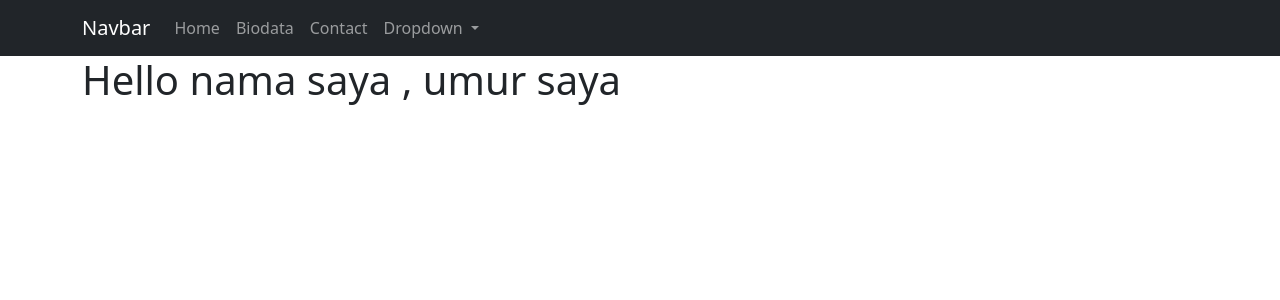
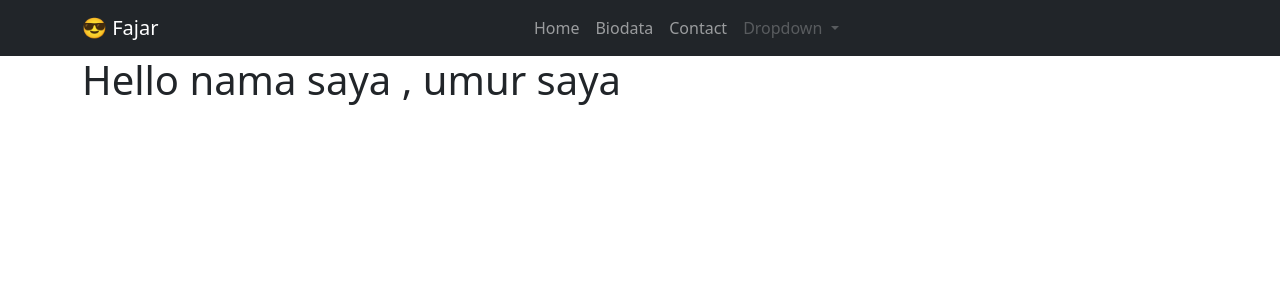
Before and after one commit to fajar-ab/pemrograman-web-dua-scmp, a CodeIgniter 4 app: template project-app/app/Views/pages/biodata.php in a window 1280 px wide. Shown: the top 300 px of the page. Run offline with PHP 8.4 and a stand-in for CodeIgniter, Linux system fonts and the light colour scheme; the template is opened without the code that fills it, so the values that code supplies are empty; some libraries are stand-ins or nearby versions.

Commit message:
project-app - modifikasi navbar

```diff
--- a/project-app/app/Views/layouts/navbar.php
+++ b/project-app/app/Views/layouts/navbar.php
@@ -1,11 +1,11 @@
 <nav class="navbar navbar-expand-lg bg-dark navbar-dark">
   <div class="container">
-    <a class="navbar-brand" href="#">Navbar</a>
+    <a class="navbar-brand" href="#">😎 Fajar</a>
     <button class="navbar-toggler" type="button" data-bs-toggle="collapse" data-bs-target="#navbarSupportedContent" aria-controls="navbarSupportedContent" aria-expanded="false" aria-label="Toggle navigation">
       <span class="navbar-toggler-icon"></span>
     </button>
     <div class="collapse navbar-collapse" id="navbarSupportedContent">
-      <ul class="navbar-nav me-auto mb-2 mb-lg-0">
+      <ul class="navbar-nav mx-auto mb-2 mb-lg-0">
         <li class="nav-item">
           <a class="nav-link <?= $menu_id === 1 ? "active"  : "" ?>" aria-current="page" href="/">Home</a>
         </li>
@@ -16,7 +16,7 @@
           <a class="nav-link <?= $menu_id === 3 ? "active"  : "" ?>" href="/control/contact">Contact</a>
         </li>
         <li class="nav-item dropdown">
-          <a class="nav-link dropdown-toggle" href="#" role="button" data-bs-toggle="dropdown" aria-expanded="false">
+          <a class="nav-link dropdown-toggle disabled" href="#" role="button" data-bs-toggle="dropdown" aria-expanded="false">
             Dropdown
           </a>
           <ul class="dropdown-menu">
```
